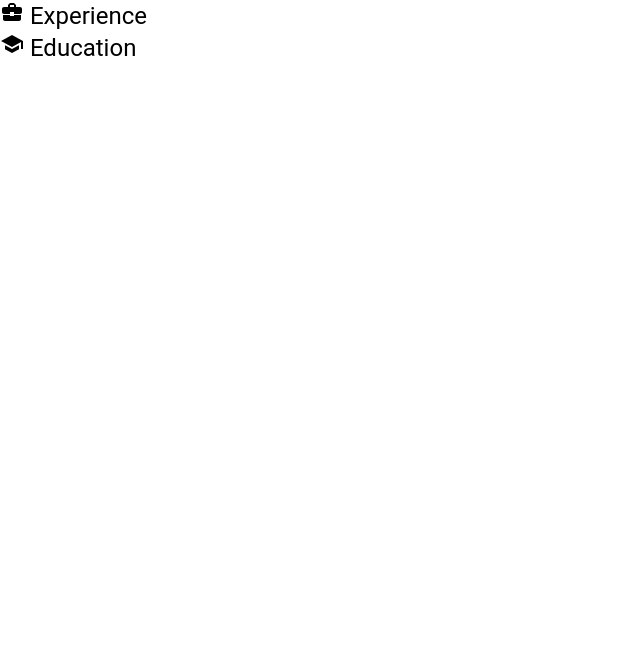
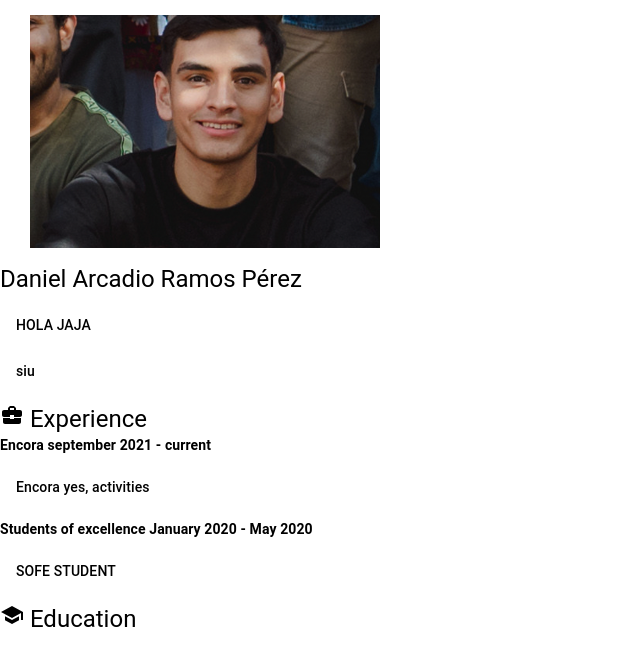
Before and after one commit to arcadioramos/curriculum-vitae, a React (Create React App) app: page / in a window 1280 px wide. Shown: the top 666 px of the page, without its empty margins (0-640 px from the left). Built offline with nearby package versions, Linux system fonts and the light colour scheme.

Commit message:
Add profile image component Add profile image png Add descriptionList component Add subtitle for description list Add more translations WIP

```diff
--- a/src/App.tsx
+++ b/src/App.tsx
@@ -4,18 +4,24 @@ import Section from './components/Section';
 import BusinessCenterIcon from '@mui/icons-material/BusinessCenter';
 import SchoolIcon from '@mui/icons-material/School';
 import { i18nInstance } from './i18n/i18n';
+import ProfileImage from './components/ProfileImage';
 
 function App() {
-  const {t} = useTranslation(["translation"]);
-
+  const { t } = useTranslation(["translation"]);
   return (
     <>
-    <I18nextProvider i18n={i18nInstance}>
-      <Section title={t("title.experience")} icon={<BusinessCenterIcon />} />
+      <I18nextProvider i18n={i18nInstance}>
+        <ProfileImage/>
+        <Section title={t("Daniel Arcadio Ramos Pérez")} description={["HOLA JAJA","siu"]} />
 
-      <Section title={t("title.education")} icon={<SchoolIcon />} />
 
-    </I18nextProvider>
+        <Section title={t("title.experience")} icon={<BusinessCenterIcon />} subtitle={"Encora september 2021 - current"}  description={[t("experience.encora")]}/>
+
+        <Section  subtitle={"Students of excellence January 2020 - May 2020"}  description={[t("experience.sofe")]}/>
+
+        <Section title={t("title.education")} icon={<SchoolIcon />} />
+
+      </I18nextProvider>
 
     </>
 
--- /dev/null
+++ b/src/components/DescriptionList.tsx
@@ -0,0 +1,31 @@
+import React from 'react'
+import { SectionProps } from './Section'
+import Typography from '@mui/material/Typography'
+import Box from '@mui/material/Box'
+import List from '@mui/material/List'
+import ListItem from '@mui/material/ListItem'
+import ListItemText from '@mui/material/ListItemText'
+
+interface DescriptionListInterface extends SectionProps {
+
+}
+
+export default function DescriptionList({ title, icon, description, subtitle }: DescriptionListInterface) {
+    return (
+        <Box>
+            <Typography variant="subtitle2" align="justify" sx={{ fontWeight: "bold" }}>
+                {subtitle}
+            </Typography>
+            <List>
+                {description?.length !== 0 && description?.map((item, index) => {
+                    return (
+                        <ListItem key={`${item}-${index}`}>
+                            <ListItemText primary={item} primaryTypographyProps={{variant: "subtitle2"}}/>
+                        </ListItem>
+                    )
+                })}
+            </List>
+
+        </Box>
+    )
+}
--- /dev/null
+++ b/src/components/ProfileImage.tsx
@@ -0,0 +1,17 @@
+import { ReactElement } from "react"
+import profile from "../assets/CV_PROFILE_PIC.png"
+import Avatar from "@mui/material/Avatar"
+
+export default function ProfileImage(): ReactElement {
+
+    return (
+        <Avatar variant={"rounded"} alt="The image" src={profile} style={{
+            height: 233,
+            width: 350,
+            maxHeight: 233,
+            maxWidth: 350,
+            padding: "15px 30px 15px 30px",
+            textAlign: "center",
+        }} />
+    )
+}
--- a/src/components/Section.tsx
+++ b/src/components/Section.tsx
@@ -1,23 +1,25 @@
 import Typography from "@mui/material/Typography";
 import { ReactNode } from "react"
+import DescriptionList from "./DescriptionList";
 
-interface SectionProps {
+export interface SectionProps {
     title?: String;
+    subtitle?: String;
     icon?: ReactNode;
-    description?: String;
+    description?: String[];
 }
 
-export default function Section({ title, icon, description }: SectionProps) {
+export default function Section({ title, icon, description, subtitle }: SectionProps) {
     return (
         <>
-            {title && <>
+
                 <Typography variant="h5" align="justify">
                     {icon} {title}
                 </Typography>
-                <Typography>{description}</Typography>
+                <DescriptionList subtitle={subtitle} description={description}/>
 
-            </>
-            }
+
+
 
         </>
     )
--- a/src/i18n/en/translation.ts
+++ b/src/i18n/en/translation.ts
@@ -1,6 +1,10 @@
 export const i18nEnglish = {
     title: {
         experience: "Experience",
-        education: "Education"
+        education: "Education",
+    },
+    experience: {
+        encora: "Encora yes, activities",
+        sofe: "SOFE STUDENT"
     }
 }
--- a/src/i18n/es/translation.ts
+++ b/src/i18n/es/translation.ts
@@ -2,5 +2,9 @@ export const i18nEspanol = {
     title: {
         experience: "Experiencia",
         education: "Educación"
+    },
+    experience: {
+        encora: "Encora septiembre 2021- actualidad",
+        sofe: "Estudiante del sofe"
     }
 }
```
Also changed, not shown: src/assets/CV_PROFILE_PIC.png (added).
